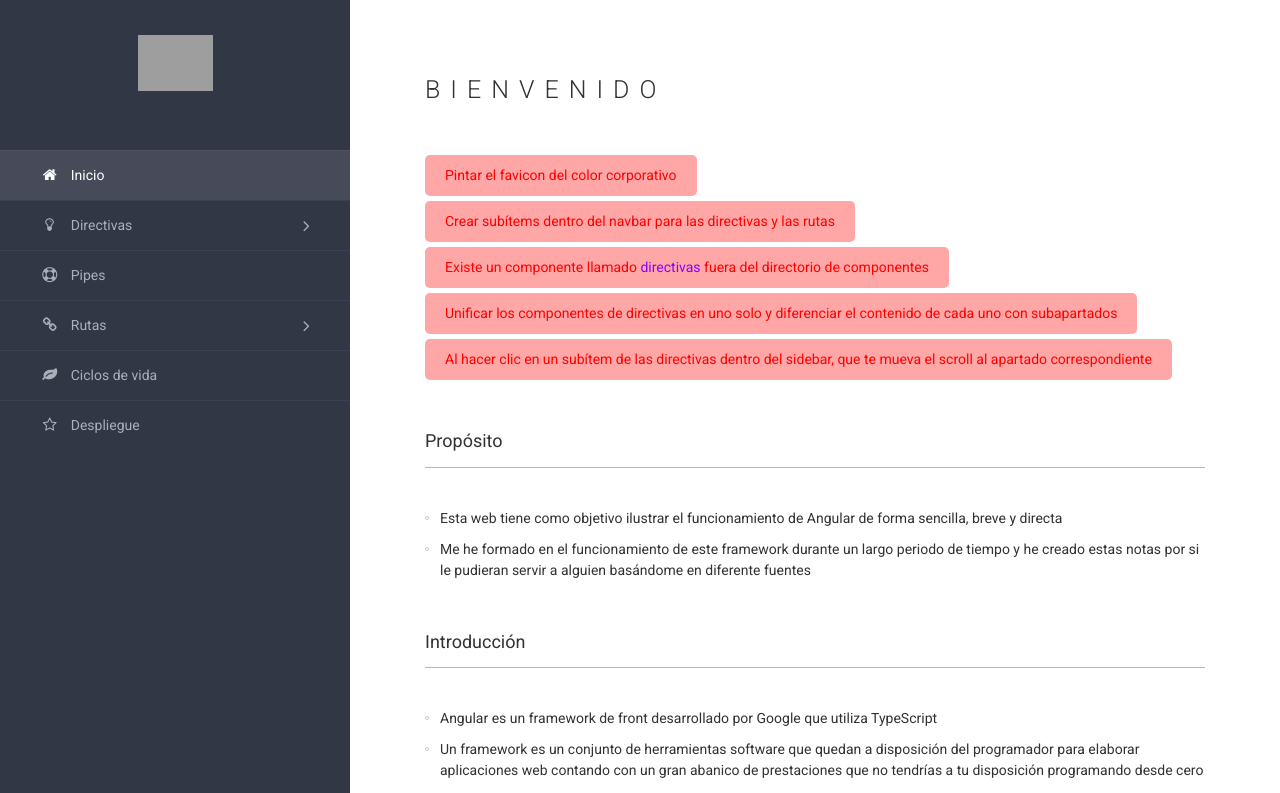
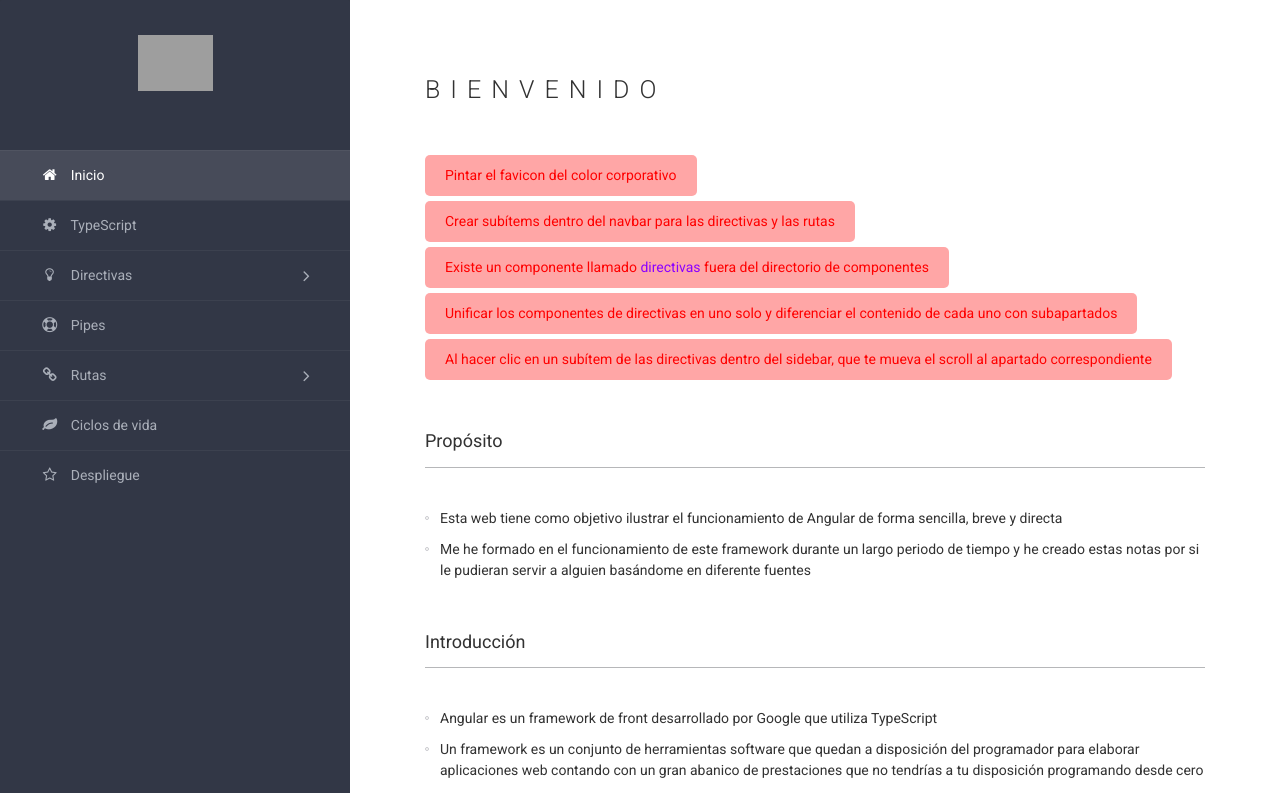
Before and after one commit to SauloPM/guia-angular, an Angular app: page /inicio in a window 1280 px wide. Shown: the top 793 px of the page. Built offline with nearby package versions, Linux system fonts and the light colour scheme; grey boxes are pictures that could not be loaded.

Commit message:
[ Navbar ] » Contenido actualizado

```diff
--- a/src/app/componentes/menu/menu.component.html
+++ b/src/app/componentes/menu/menu.component.html
@@ -5,6 +5,12 @@
       <a routerLink="inicio">
         <i class="icon fa fa-fw fa-home" aria-hidden="true"></i>
         Inicio
+      </a>
+    </li>
+    <li routerLinkActive="active">
+      <a routerLink="typescript">
+        <i class="icon fa fa-fw fa-gear" aria-hidden="true"></i>
+        TypeScript
       </a>
     </li>
     <li routerLinkActive="active" (click)="abrirSubmenu('directivas')">
```
